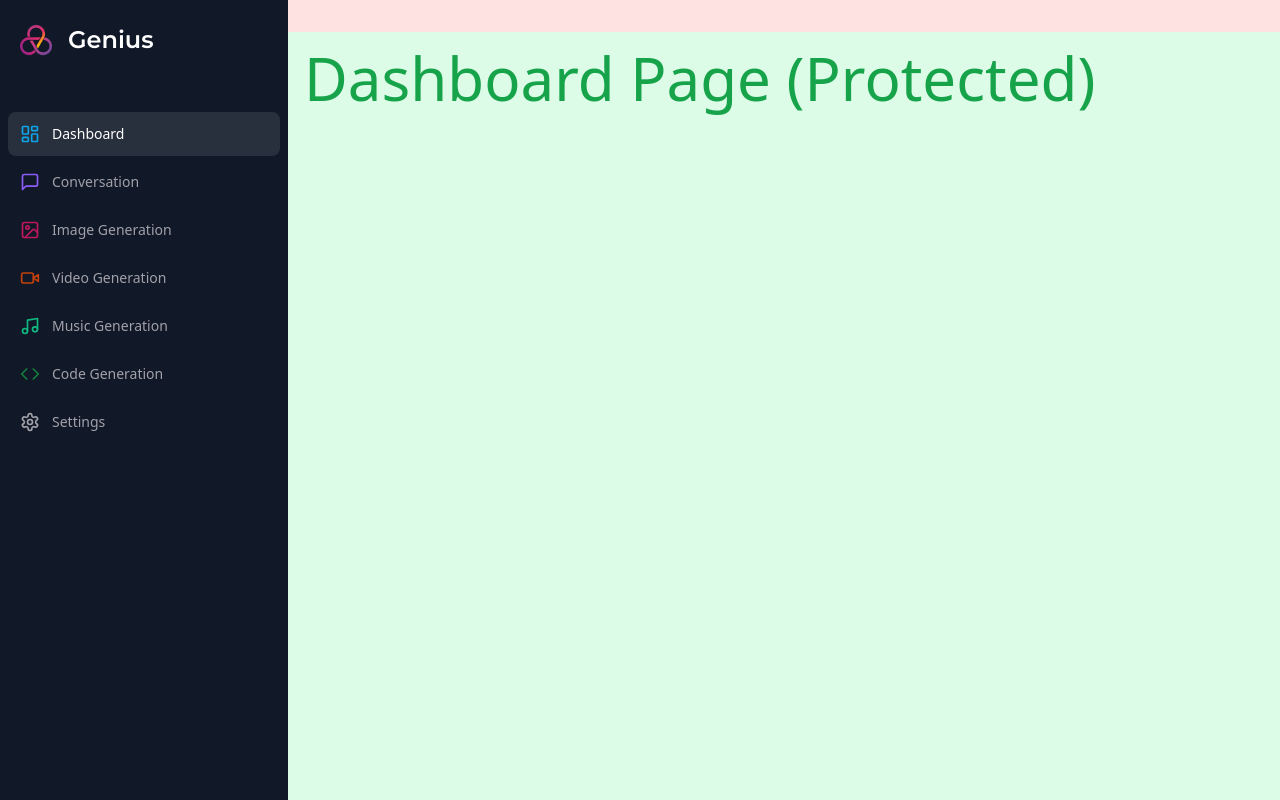
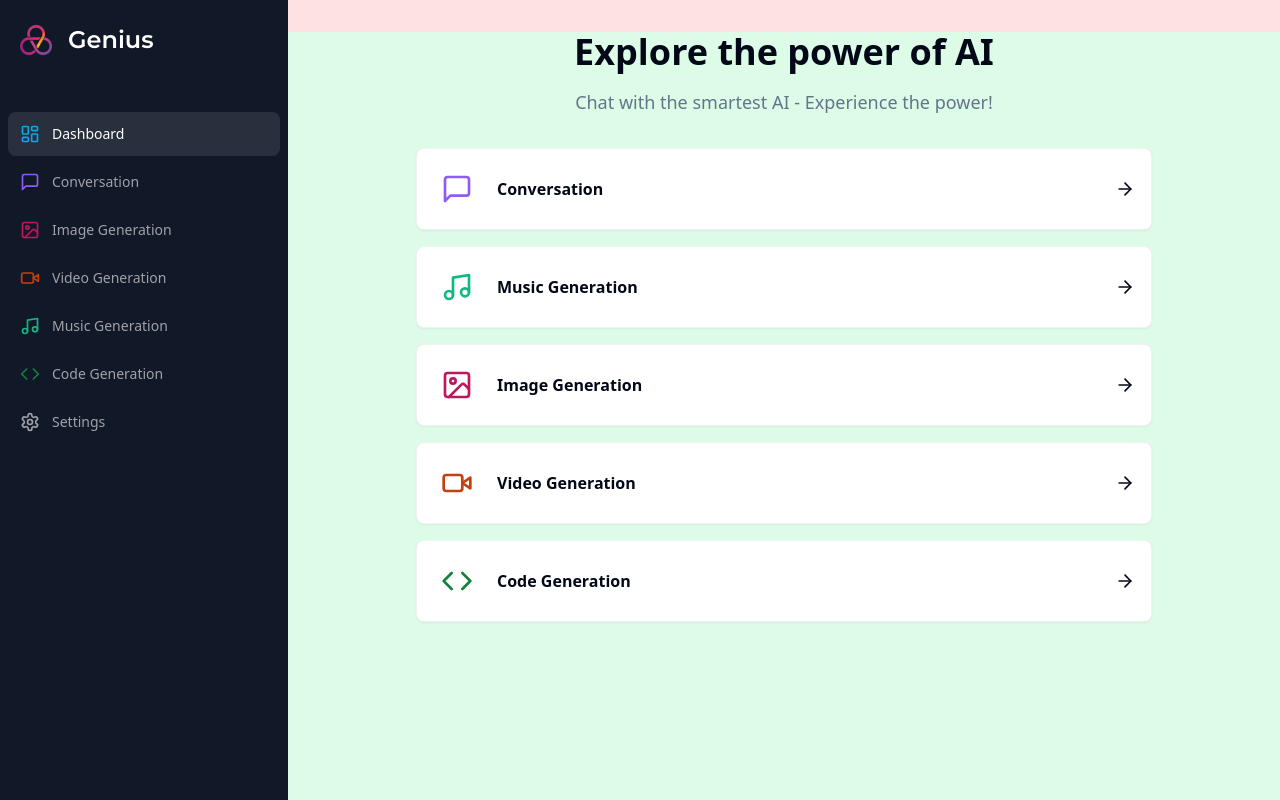
Before and after one commit to NeilRow56/saasai, a Next.js app: page /dashboard in a window 1280 px wide. Built offline with nearby package versions, Linux system fonts and the light colour scheme.

Commit message:
Finalised dashboard page

```diff
--- /dev/null
+++ b/app/(dashboard)/(routes)/conversation/page.tsx
@@ -0,0 +1,11 @@
+
+
+const Conversation = () => {
+  return (
+    <div>
+      Conversation page
+    </div>
+  )
+}
+
+export default Conversation
--- a/app/(dashboard)/(routes)/dashboard/page.tsx
+++ b/app/(dashboard)/(routes)/dashboard/page.tsx
@@ -1,7 +1,43 @@
+'use client'
+
+import { ArrowRight, MessageSquare } from 'lucide-react'
+import { useRouter } from 'next/navigation'
+
+import { Card } from '@/components/ui/card'
+import { cn } from '@/lib/utils'
+import { tools } from '@/constants'
+
 export default function Dashboard() {
+
+  const router = useRouter()
+
   return (
-    <div className="p-4">
-      <p className="text-6xl text-green-600">Dashboard Page (Protected)</p>
+    <div className="">
+      <div className="mb-8 space-y-4">
+        <h2 className="text-2xl md:text-4xl font-bold text-center">
+          Explore the power of AI
+        </h2>
+        <p className="text-muted-foreground font-light  text-sm md:text-lg text-center">
+          Chat with the smartest AI - Experience the power!
+        </p>
+      </div>
+      <div className="px-4 md:px-20 lg:px-32 space-y-4">
+        {tools.map((tool) => (
+          <Card
+            onClick={() => router.push(tool.href)}
+            key={tool.href}
+            className="p-4 border-black/5 flex items-center justify-between hover:shadow-md transition cursor-pointer"
+          >
+            <div className="flex items-center gap-x-4">
+              <div className={cn('p-2 w-fit rounded-md', tool.bgColor)}>
+                <tool.icon className={cn('w-8 h-8', tool.color)} />
+              </div>
+              <div className="font-semibold">{tool.label}</div>
+            </div>
+            <ArrowRight className="w-5 h-5" />
+          </Card>
+        ))}
+      </div>
     </div>
   )
 }
--- /dev/null
+++ b/components/ui/card.tsx
@@ -0,0 +1,79 @@
+import * as React from "react"
+
+import { cn } from "@/lib/utils"
+
+const Card = React.forwardRef<
+  HTMLDivElement,
+  React.HTMLAttributes<HTMLDivElement>
+>(({ className, ...props }, ref) => (
+  <div
+    ref={ref}
+    className={cn(
+      "rounded-lg border bg-card text-card-foreground shadow-sm",
+      className
+    )}
+    {...props}
+  />
+))
+Card.displayName = "Card"
+
+const CardHeader = React.forwardRef<
+  HTMLDivElement,
+  React.HTMLAttributes<HTMLDivElement>
+>(({ className, ...props }, ref) => (
+  <div
+    ref={ref}
+    className={cn("flex flex-col space-y-1.5 p-6", className)}
+    {...props}
+  />
+))
+CardHeader.displayName = "CardHeader"
+
+const CardTitle = React.forwardRef<
+  HTMLParagraphElement,
+  React.HTMLAttributes<HTMLHeadingElement>
+>(({ className, ...props }, ref) => (
+  <h3
+    ref={ref}
+    className={cn(
+      "text-2xl font-semibold leading-none tracking-tight",
+      className
+    )}
+    {...props}
+  />
+))
+CardTitle.displayName = "CardTitle"
+
+const CardDescription = React.forwardRef<
+  HTMLParagraphElement,
+  React.HTMLAttributes<HTMLParagraphElement>
+>(({ className, ...props }, ref) => (
+  <p
+    ref={ref}
+    className={cn("text-sm text-muted-foreground", className)}
+    {...props}
+  />
+))
+CardDescription.displayName = "CardDescription"
+
+const CardContent = React.forwardRef<
+  HTMLDivElement,
+  React.HTMLAttributes<HTMLDivElement>
+>(({ className, ...props }, ref) => (
+  <div ref={ref} className={cn("p-6 pt-0", className)} {...props} />
+))
+CardContent.displayName = "CardContent"
+
+const CardFooter = React.forwardRef<
+  HTMLDivElement,
+  React.HTMLAttributes<HTMLDivElement>
+>(({ className, ...props }, ref) => (
+  <div
+    ref={ref}
+    className={cn("flex items-center p-6 pt-0", className)}
+    {...props}
+  />
+))
+CardFooter.displayName = "CardFooter"
+
+export { Card, CardHeader, CardFooter, CardTitle, CardDescription, CardContent }
--- /dev/null
+++ b/constants.ts
@@ -0,0 +1,41 @@
+import { Code, ImageIcon, MessageSquare, Music, VideoIcon } from "lucide-react";
+
+export const MAX_FREE_COUNTS = 5;
+
+export const tools = [
+  {
+    label: 'Conversation',
+    icon: MessageSquare,
+    href: '/conversation',
+    color: "text-violet-500",
+    bgColor: "bg-violet-500/10",
+  },
+  {
+    label: 'Music Generation',
+    icon: Music,
+    href: '/music',
+    color: "text-emerald-500",
+    bgColor: "bg-emerald-500/10",
+  },
+  {
+    label: 'Image Generation',
+    icon: ImageIcon,
+    color: "text-pink-700",
+    bgColor: "bg-pink-700/10",
+    href: '/image',
+  },
+  {
+    label: 'Video Generation',
+    icon: VideoIcon,
+    color: "text-orange-700",
+    bgColor: "bg-orange-700/10",
+    href: '/video',
+  },
+  {
+    label: 'Code Generation',
+    icon: Code,
+    color: "text-green-700",
+    bgColor: "bg-green-700/10",
+    href: '/code',
+  },
+];
```
